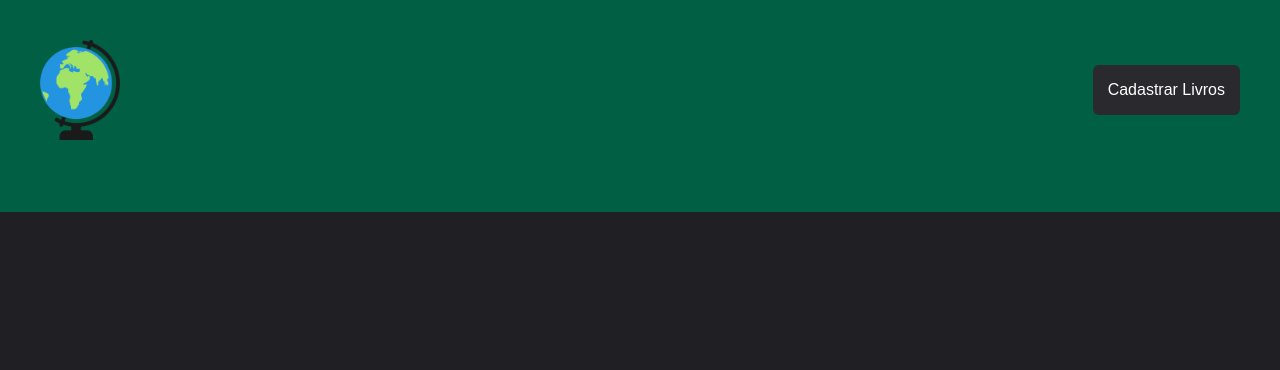
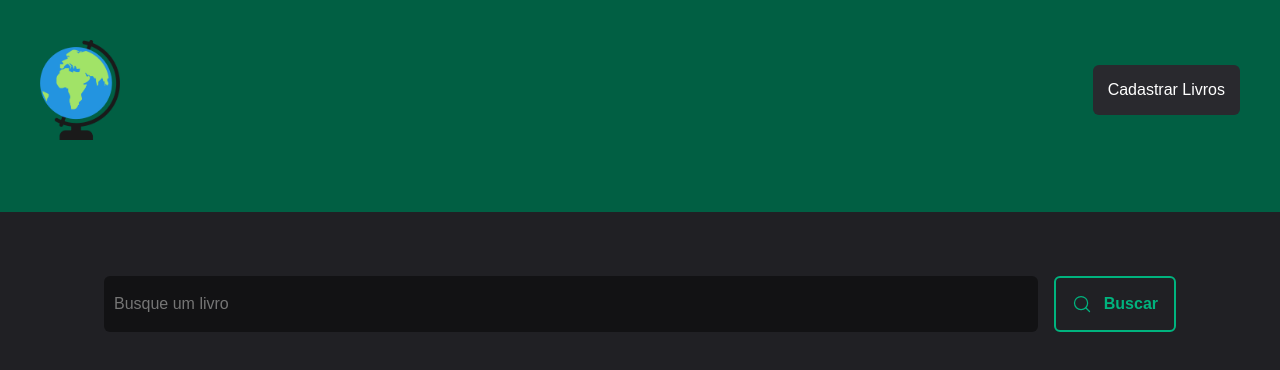
Before and after one commit to giovannirp/bookstore, a React (Vite) app in the folder boockStore/: page / in a window 1280 px wide. Shown: the top 370 px of the page. Built offline with nearby package versions, Linux system fonts and the light colour scheme.

Commit message:
fix: adicionando estilização e componente de busca

```diff
--- a/boockStore/package.json
+++ b/boockStore/package.json
@@ -9,6 +9,7 @@
     "preview": "vite preview"
   },
   "dependencies": {
+    "phosphor-react": "^1.4.1",
     "react": "^18.2.0",
     "react-dom": "^18.2.0",
     "styled-components": "^5.3.6"
--- a/boockStore/src/pages/Main/Main.tsx
+++ b/boockStore/src/pages/Main/Main.tsx
@@ -1,9 +1,14 @@
 import { Header } from "../../components/Header";
+import { Search } from "./components/Search";
+import { MainContainer } from "./styles";
 
 export function Main() {
   return (
     <div>
       <Header />
+      <MainContainer>
+        <Search />
+      </MainContainer>
     </div>
   )
 }
--- /dev/null
+++ b/boockStore/src/pages/Main/components/Search/index.tsx
@@ -0,0 +1,18 @@
+import { SearchForm } from "./styles";
+import { MagnifyingGlass } from 'phosphor-react'
+
+export function Search() {
+  return(
+    <SearchForm>
+      <input
+        type="text"
+        placeholder="Busque um livro"
+      />
+
+      <button type="submit">
+        <MagnifyingGlass size={20} />
+        Buscar
+      </button>
+    </SearchForm>
+  )
+}
--- /dev/null
+++ b/boockStore/src/pages/Main/components/Search/styles.ts
@@ -0,0 +1,45 @@
+import styled from "styled-components";
+
+export const SearchForm = styled.form`
+  display: flex;
+  gap: 1rem;
+
+  input {
+    width: 100%;
+    max-width: 957px;
+    padding: 1rem;
+    background: ${props => props.theme["gray-900"]};
+    color: ${props => props.theme["gray-500"]};
+    border-radius: 6px;
+    padding-left: 10px;
+    border: 0;
+  }
+
+  button {
+    display: flex;
+    cursor: pointer;
+    gap: 0.75rem;
+
+    align-items: center;
+    justify-content: center;
+    max-width: 147px;
+    padding: 1rem;
+    border-radius: 6px;
+    font-size: 16px;
+    border: 2px solid ${props => props.theme["green-300"]};
+    background: transparent;
+    color: ${props => props.theme["green-300"]};
+    font-weight: bold;
+
+    &:disabled {
+      opacity: 0.7;
+      cursor: not-allowed;
+    }
+
+    &:hover {
+      background: ${props => props.theme["green-500"]};
+      transition: background-color 0.2s, color 0.2s, border-color 0.2s;
+      color: ${props => props.theme.white}
+    }
+  }
+`
--- /dev/null
+++ b/boockStore/src/pages/Main/styles.ts
@@ -0,0 +1,8 @@
+import styled from "styled-components";
+
+export const MainContainer = styled.main`
+  width: 100%;
+  max-width: 1120px;
+  margin: 4rem auto 0;
+  padding: 0 1.5rem;
+`
--- a/boockStore/src/styles/global.ts
+++ b/boockStore/src/styles/global.ts
@@ -14,7 +14,7 @@
 
   body {
     background: ${props => props.theme['gray-800']};
-    color: ${(props) => props.theme.white}
+    color: ${(props) => props.theme.white};
   }
 
   body, input, textarea, button {
```
Also changed, not shown: 1 other file (tests, documents, lock files or other folders).
